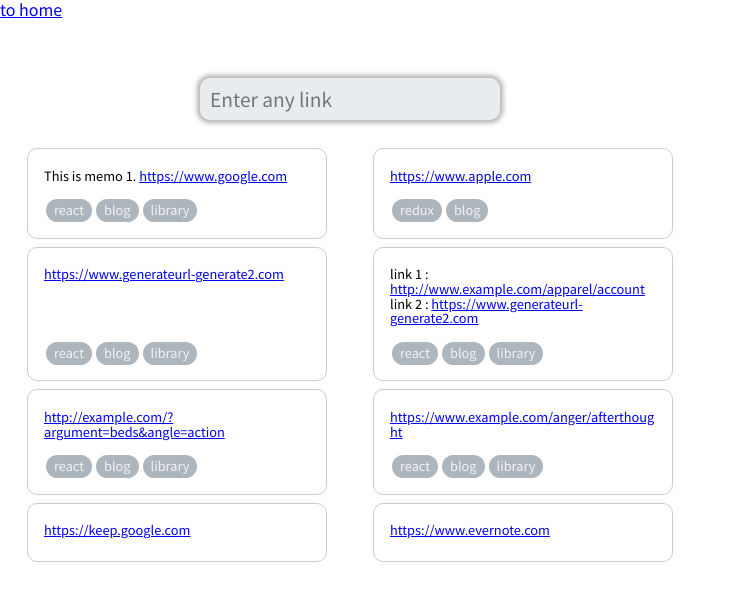
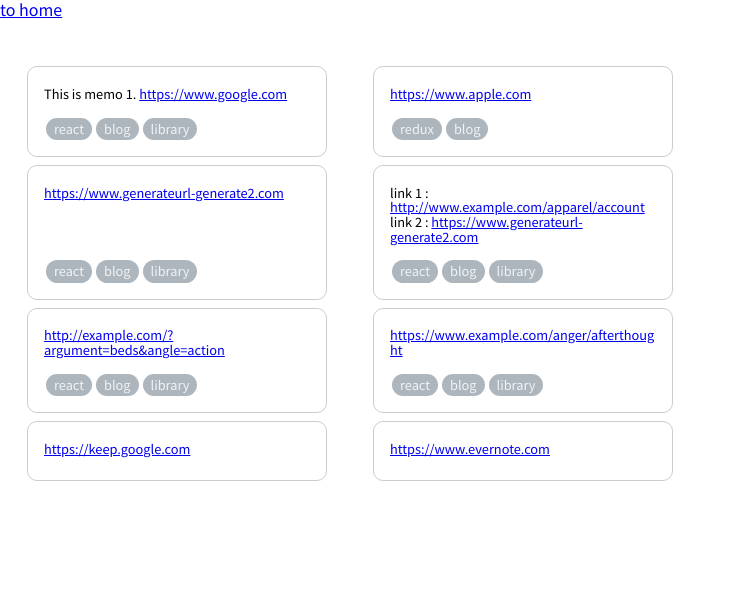
Before and after one commit to digression99/memoi, a React (Create React App) app: page / in a window 1280 px wide. Shown: the top 600 px of the page, without its empty margins (0-735 px from the left). Built offline with nearby package versions, Linux system fonts and the light colour scheme.

Commit message:
Remove MemoForm from each pages

```diff
--- a/src/pages/Hashtag/index.jsx
+++ b/src/pages/Hashtag/index.jsx
@@ -2,7 +2,6 @@ import React from 'react';
 import { useSelector } from 'react-redux';
 import styled from 'styled-components';
 import Memos from 'components/Memos';
-import MemoForm from 'components/MemoForm';
 import Header from 'components/Header';
 
 const Wrapper = styled.div`
@@ -20,7 +19,6 @@ export default ({ tag }) => {
     <>
       <Header />
       <Wrapper>
-        <MemoForm />
         <Memos memos={memos} />
       </Wrapper>
     </>
--- a/src/pages/Main/index.jsx
+++ b/src/pages/Main/index.jsx
@@ -1,7 +1,6 @@
 import React from 'react';
 import styled from 'styled-components';
 import Memos from 'components/Memos';
-import MemoForm from 'components/MemoForm';
 import { useSelector } from 'react-redux';
 import Header from 'components/Header';
 
@@ -20,7 +19,6 @@ const Main = () => {
     <>
       <Header />
       <Wrapper>
-        <MemoForm />
         <Memos memos={memos} />
       </Wrapper>
     </>
```
